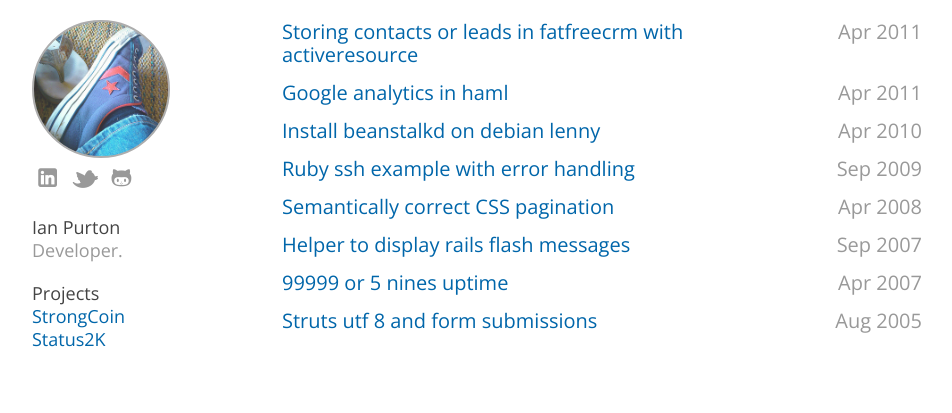
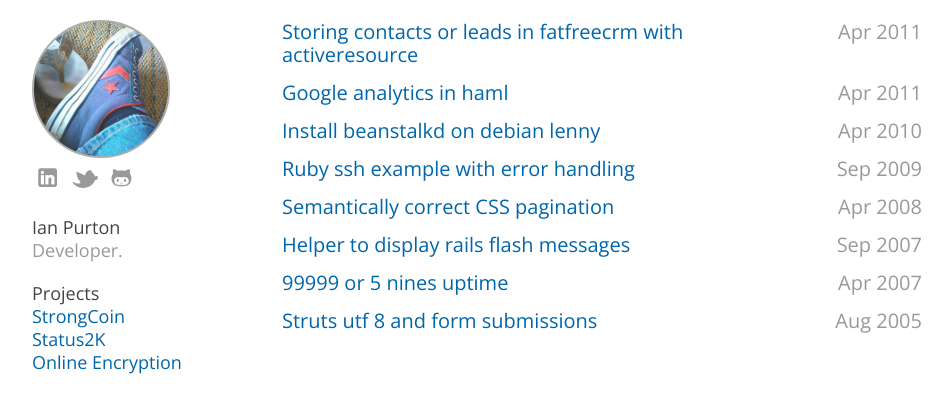
Before and after one commit to thisismk/ianpurton.github.com, a Jekyll site: the page built from index.html, in a window 1280 px wide. Shown: the top 413 px of the page, without its empty margins (138-1090 px from the left). Built offline with Jekyll 4.4.1, drawn with Linux system fonts in a browser that asks for light colours; some web fonts are replaced.

Commit message:
Added links

```diff
--- a/_layouts/default.html
+++ b/_layouts/default.html
@@ -90,8 +90,9 @@
 
           <ul id="projects">
             <li>Projects</span></li>
-            <li class="gray"><a href="strongcoin.com">StrongCoin</a></li>
-            <li class="gray"><a href="status2k.com">Status2K</a></li>
+            <li class="gray"><a href="https://www.strongcoin.com">StrongCoin</a></li>
+            <li class="gray"><a href="http://status2k.com">Status2K</a></li>
+            <li class="gray"><a href="/crypto">Online Encryption</a></li>
           </ul>
 
         </section>
```
